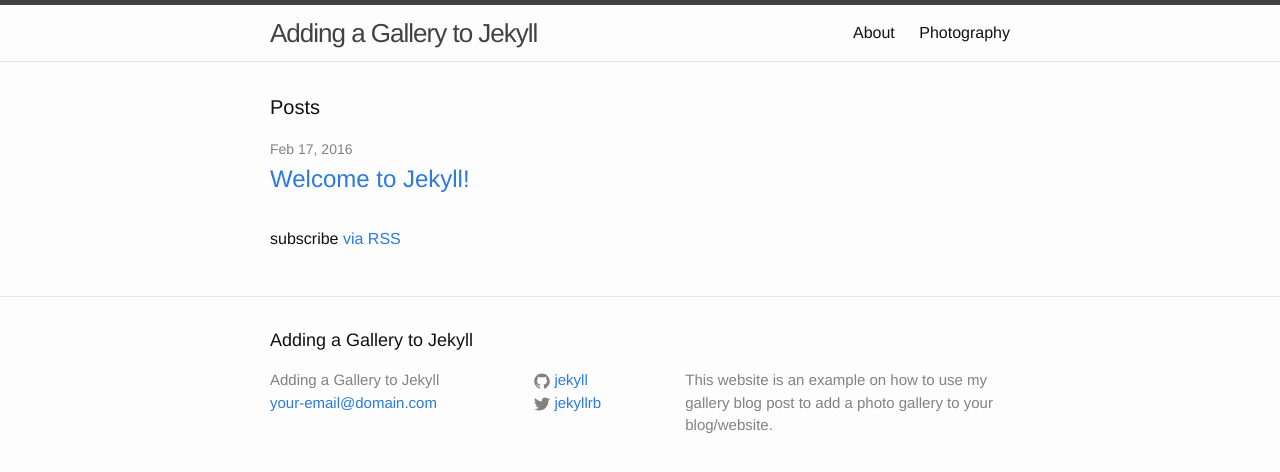
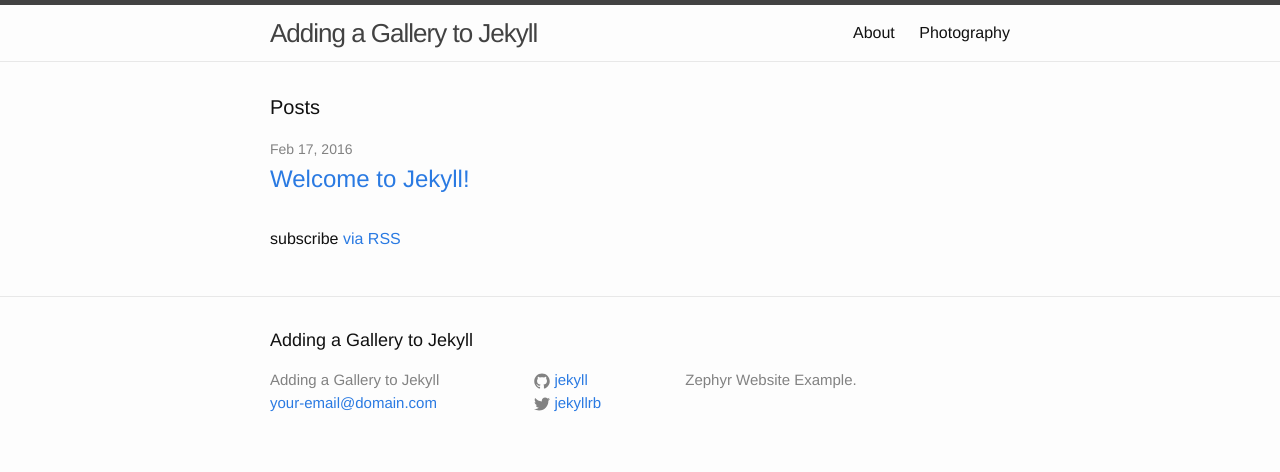
Before and after one commit to dicemaster5/ZephyrWebsite, a Jekyll site: the page built from index.html, in a window 1280 px wide. Shown: the top 472 px of the page. Built offline with Jekyll 4.4.1, drawn with Linux system fonts in a browser that asks for light colours.

Commit message:
Update _config.yml

```diff
--- a/_config.yml
+++ b/_config.yml
@@ -9,10 +9,9 @@
 title: Adding a Gallery to Jekyll
 email: your-email@domain.com
 description: > # this means to ignore newlines until "baseurl:"
-  This website is an example on how to use my gallery blog post to add a
-  photo gallery to your blog/website.
-baseurl: "/jekyll-image-gallery-example" # the subpath of your site, e.g. /blog
-url: "//opieters.github.io" # the base hostname & protocol for your site
+  Zephyr Website Example.
+baseurl: "/ZephyrWebsite" # the subpath of your site, e.g. /blog
+url: "//ac200905.github.io" # the base hostname & protocol for your site
 twitter_username: jekyllrb
 github_username:  jekyll
 
```
